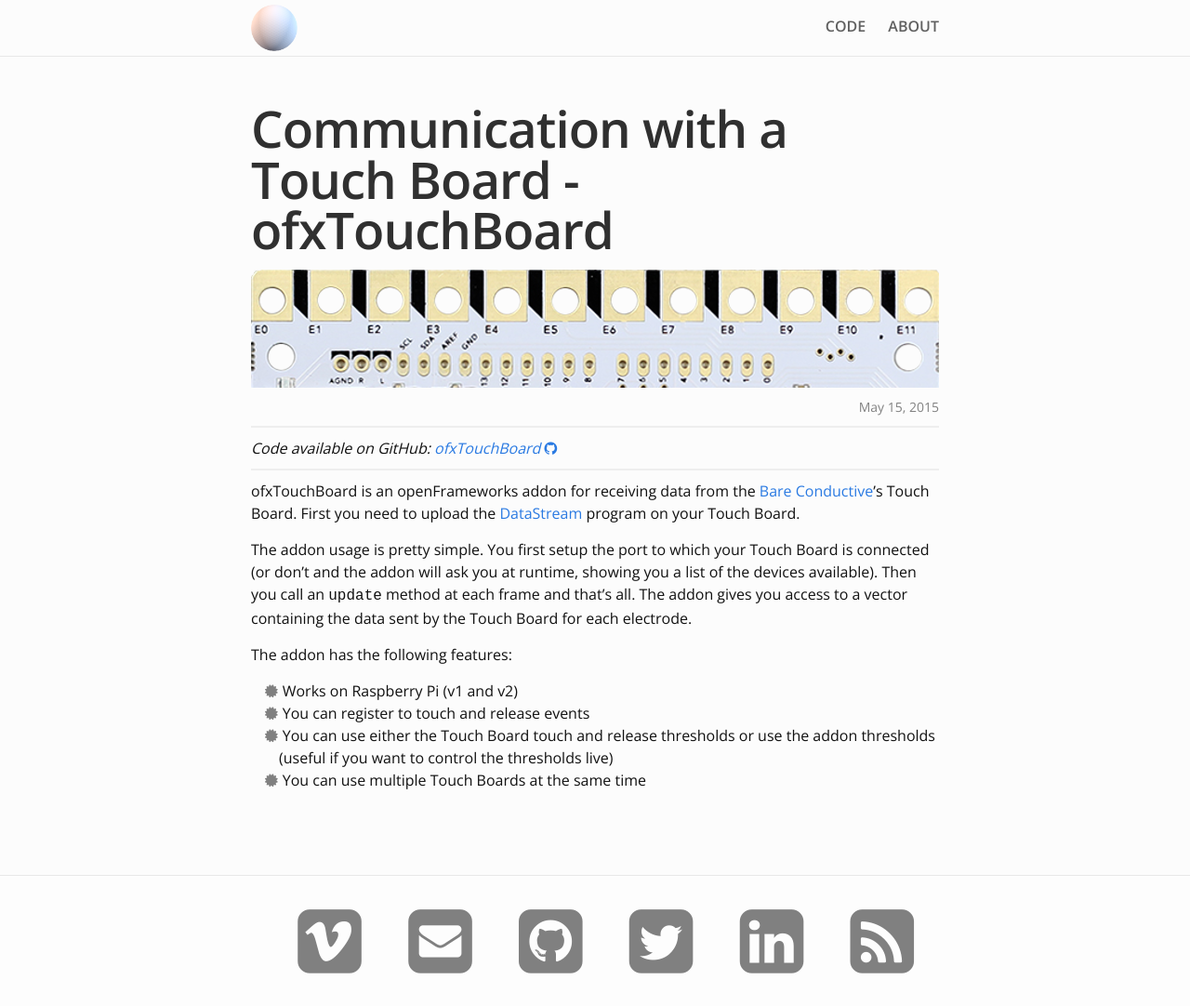
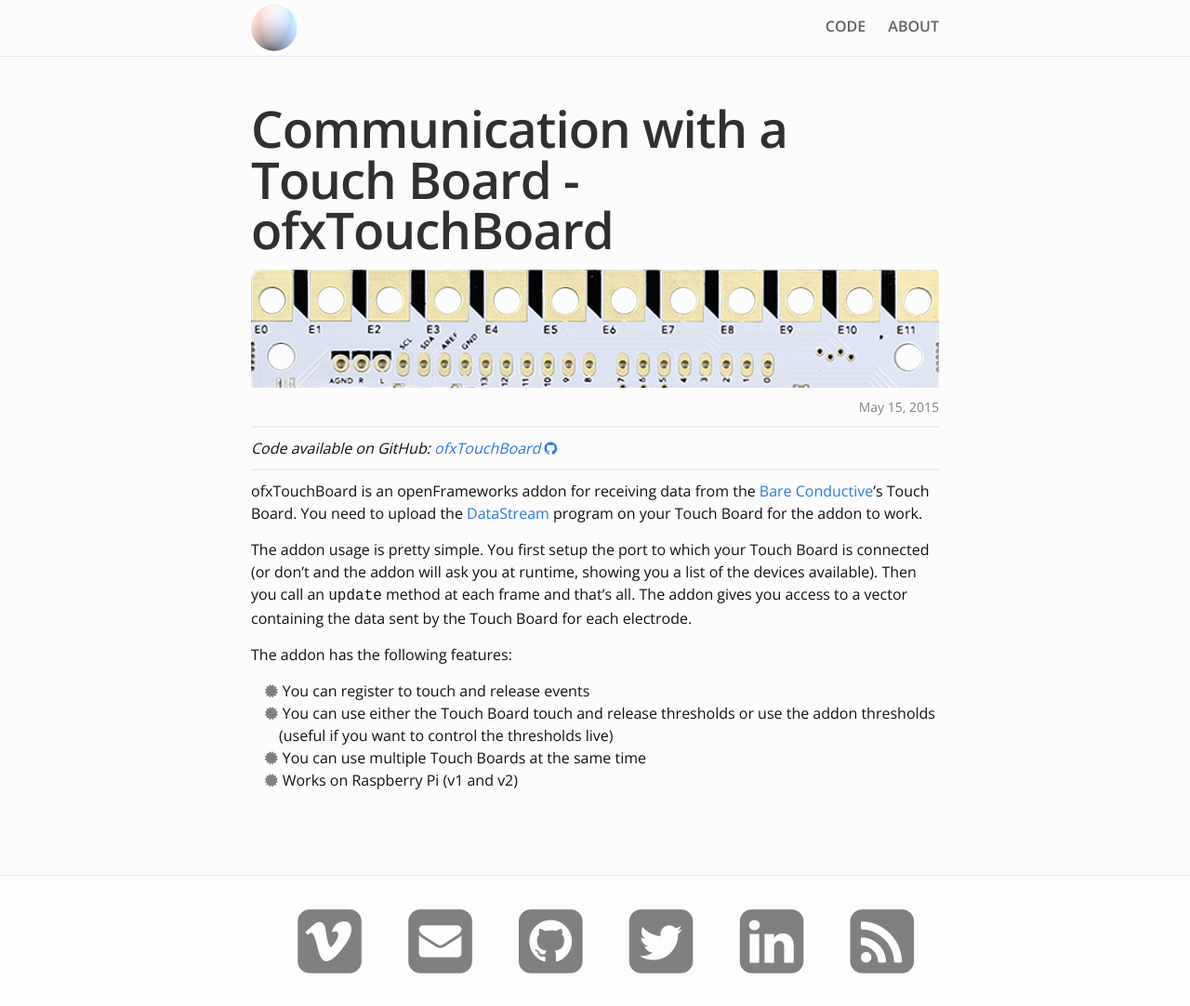
Before and after one commit to elaye/elaye.github.io-old, a Jekyll site: the page built from _posts/2015-05-18-communication_with_a_touch_board_-_ofxTouchBoard.markdown, in a window 1280 px wide. Shown: the whole page at 93% size. Built offline with Jekyll 4.4.1, drawn with Linux system fonts in a browser that asks for light colours; nearby versions of some CDN libraries; comment, search, counter and statistics services are not loaded.

Commit message:
Small changes

```diff
--- a/_posts/2015-05-18-communication_with_a_touch_board_-_ofxTouchBoard.markdown
+++ b/_posts/2015-05-18-communication_with_a_touch_board_-_ofxTouchBoard.markdown
@@ -10,7 +10,7 @@ lead: "ofxTouchBoard - Addon for communicating with a Touch Board"
 ---
 
 ofxTouchBoard is an openFrameworks addon for receiving data from the [Bare Conductive][bare-conductive]{:target="_blank"}'s Touch Board.
-First you need to upload the [DataStream][data-stream]{:target="_blank"} program on your Touch Board.
+You need to upload the [DataStream][data-stream]{:target="_blank"} program on your Touch Board for the addon to work.
 
 The addon usage is pretty simple. You first setup the port to which your Touch Board is connected (or don't and the addon will ask you at runtime, showing you a list of the devices available).
 Then you call an <code>update</code> method at each frame and that's all. The addon gives you access to a vector containing the data sent by the Touch Board for each electrode.
@@ -18,10 +18,10 @@ Then you call an <code>update</code> method at each frame and that's all. The ad
 
 The addon has the following features:
 <ul>
-	<li>Works on Raspberry Pi (v1 and v2)</li>
 	<li>You can register to touch and release events</li>
 	<li>You can use either the Touch Board touch and release thresholds or use the addon thresholds (useful if you want to control the thresholds live)</li>
 	<li>You can use multiple Touch Boards at the same time</li>
+	<li>Works on Raspberry Pi (v1 and v2)</li>
 </ul>
 
 [bare-conductive]: http://www.bareconductive.com/
--- a/_posts/2015-05-27-exploding_sphere.markdown
+++ b/_posts/2015-05-27-exploding_sphere.markdown
@@ -1,6 +1,6 @@
 ---
 layout: post
-title:  "Splash screen"
+title:  "Splash screen interactive animation"
 date:   2015-05-27 16:55:00
 categories: Three.js
 header-img: "splash/header.png"
```
